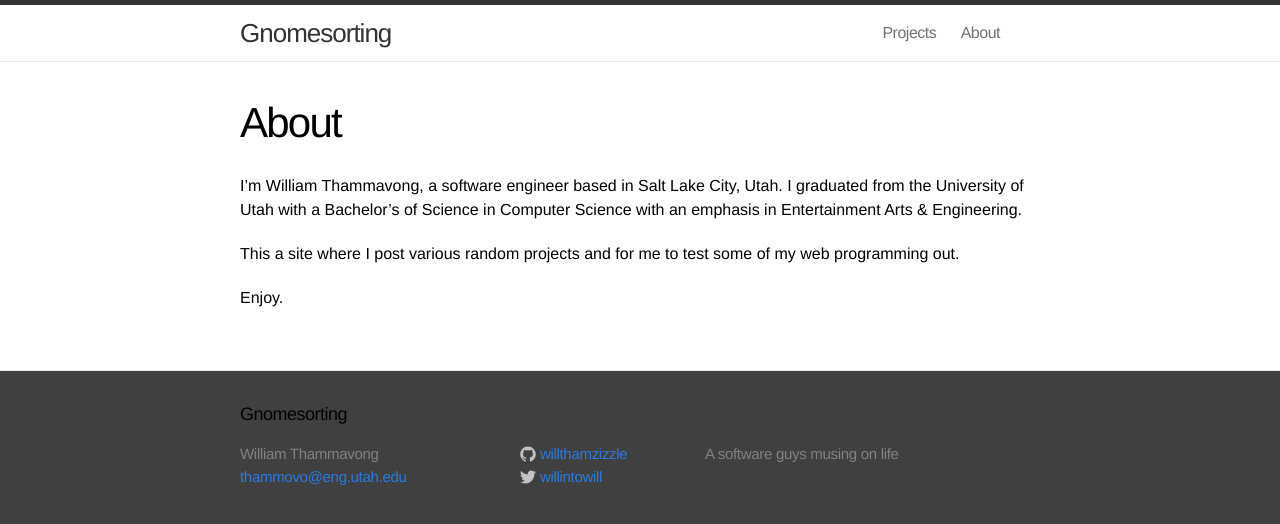
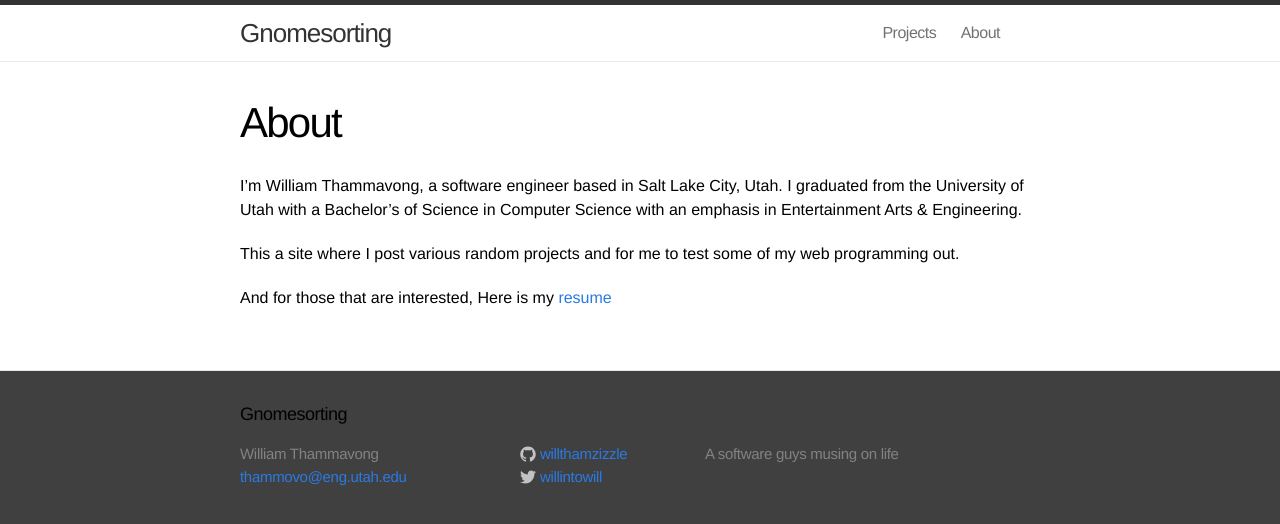
Before and after one commit to willthamzizzle/Gnomesort.github.io, a Jekyll site: the page built from about.md, in a window 1280 px wide. Shown: the top 524 px of the page. Built offline with Jekyll 4.4.1, drawn with Linux system fonts in a browser that asks for light colours.

Commit message:
no message

```diff
--- a/about.md
+++ b/about.md
@@ -9,4 +9,6 @@ with an emphasis in Entertainment Arts & Engineering.
 
 This a site where I post various random projects and for me to test some of my web programming out.
 
-Enjoy.
+And for those that are interested, Here is my [resume][resumeLink]
+
+[resumeLink]: ({{ site.url }}/assets/TheResume.pdf)
```
Also changed, not shown: 1 other file.
